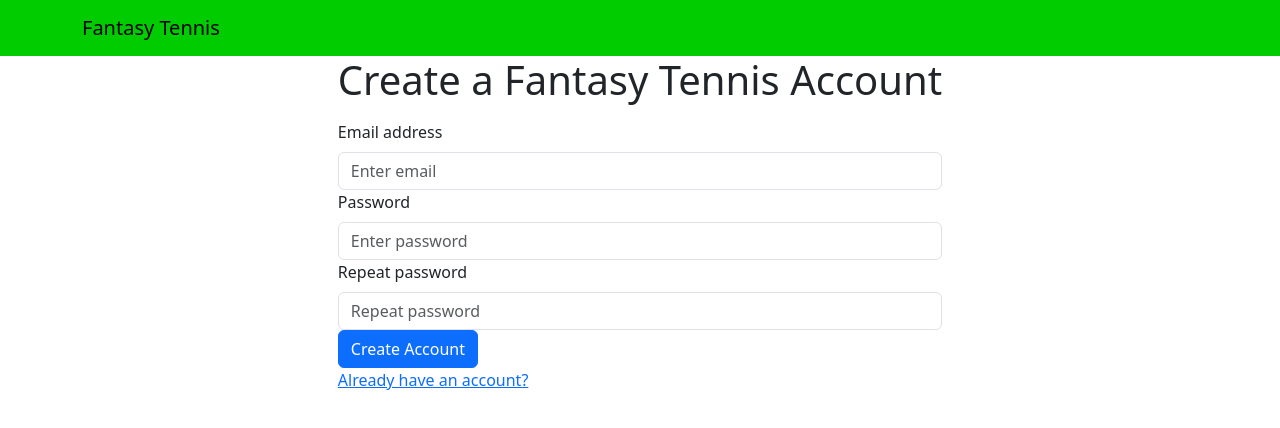
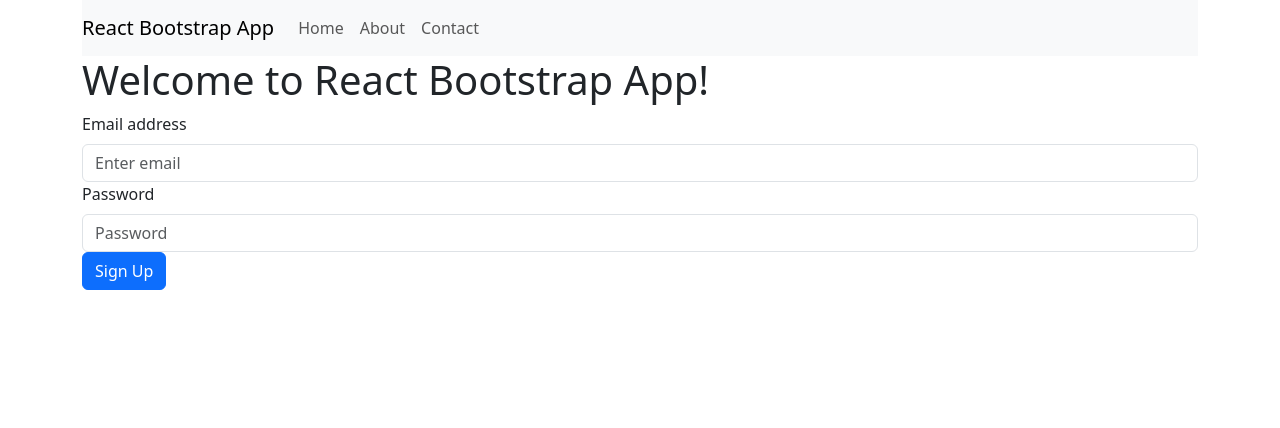
Before and after one commit to AlexCadigan/FantasyTennis, a React (Create React App) app in the folder client/: page /signup in a window 1280 px wide. Shown: the top 428 px of the page. Built offline with nearby package versions, Linux system fonts and the light colour scheme.

Commit message:
Saving work.

```diff
--- a/client/src/components/App.tsx
+++ b/client/src/components/App.tsx
@@ -1,77 +1,35 @@
-import "bootstrap/dist/css/bootstrap.min.css";
 import { BrowserRouter, Route, Routes } from "react-router-dom";
+import { Container, Nav, Navbar } from "react-bootstrap";
 import React from "react";
-import ResetPassword from "./UserAuthentication/ResetPassword";
-import { resx } from "../Resources/Resources";
-import SignIn from "./UserAuthentication/SignIn";
-import SignUp from "./UserAuthentication/SignUp";
+import SignInComponent from "./UserAuthentication/SignIn";
+import SignUpComponent from "./UserAuthentication/SignUp";
 
-/**
- * Navigation routes for the app.
- */
-export enum AppRoutes {
-	resetPassword = "/resetPassword",
-	signIn = "/",
-	signUp = "/signUp"
-}
+const App: React.FC = () => {
+	return (
+		<Container>
+			<Navbar bg="light" expand="lg">
+				<Navbar.Brand href="#">React Bootstrap App</Navbar.Brand>
+				<Navbar.Toggle aria-controls="basic-navbar-nav" />
+				<Navbar.Collapse id="basic-navbar-nav">
+					<Nav className="mr-auto">
+						<Nav.Link href="#">Home</Nav.Link>
+						<Nav.Link href="#">About</Nav.Link>
+						<Nav.Link href="#">Contact</Nav.Link>
+					</Nav>
+				</Navbar.Collapse>
+			</Navbar>
 
-/**
- * Main component class representing the application.
- */
-export default class App extends React.Component {
-	/**
-	 * Called before this component is rendered.  Sets the document title.
-	 */
-	public override componentDidMount(): void {
-		document.title = resx.websiteTitle;
-	}
+			<h1>Welcome to React Bootstrap App!</h1>
 
-	/**
-	 * Generate HTML content for the component.
-	 * @returns {JSX.Element} JSX element representing the application.
-	 */
-	public override render(): JSX.Element {
-		return (
 			<BrowserRouter>
 				<Routes>
-					<Route
-						path={AppRoutes.signIn}
-						element={
-							<SignIn
-								pageTitle={resx.userAuthentication.signIn.title}
-								submitButtonText={
-									resx.userAuthentication.signIn.submitButton
-								}
-							></SignIn>
-						}
-					></Route>
-					<Route
-						path={AppRoutes.signUp}
-						element={
-							<SignUp
-								pageTitle={resx.userAuthentication.signUp.title}
-								submitButtonText={
-									resx.userAuthentication.signUp.submitButton
-								}
-							></SignUp>
-						}
-					></Route>
-					<Route
-						path={AppRoutes.resetPassword}
-						element={
-							<ResetPassword
-								pageTitle={
-									resx.userAuthentication.resetPassword.title
-								}
-								submitButtonText={
-									resx.userAuthentication.resetPassword
-										.submitButton
-								}
-							></ResetPassword>
-						}
-					></Route>
+					<Route path="/" Component={SignInComponent} />
+					<Route path="/signup" Component={SignUpComponent} />
+					{/* Add other routes and components */}
 				</Routes>
 			</BrowserRouter>
-		);
-	}
-}
+		</Container>
+	);
+};
+
+export default App;
--- a/client/src/components/UserAuthentication/ResetPassword.tsx
+++ b/client/src/components/UserAuthentication/ResetPassword.tsx
@@ -1,65 +1,65 @@
-import AuthenticationPage, {
-	IAuthenticationPageProps,
-	IAuthenticationPageState
-} from "./AuthenticationPage";
-import { AppRoutes } from "../App";
-import { Link } from "react-router-dom";
-import { resx } from "client/src/Resources/Resources";
+// import AuthenticationPage, {
+// 	IAuthenticationPageProps,
+// 	IAuthenticationPageState
+// } from "./AuthenticationPage";
+// import { AppRoutes } from "../App";
+// import { Link } from "react-router-dom";
+// import { resx } from "client/src/Resources/Resources";
 
-/**
- * Properties used by this component.
- */
-interface IResetPasswordProps extends IAuthenticationPageProps {}
+// /**
+//  * Properties used by this component.
+//  */
+// interface IResetPasswordProps extends IAuthenticationPageProps {}
 
-/**
- * State properties used by this component.
- */
-interface IResetPasswordState extends IAuthenticationPageState {}
+// /**
+//  * State properties used by this component.
+//  */
+// interface IResetPasswordState extends IAuthenticationPageState {}
 
-/**
- * Reset password page for users that forget their password.
- */
-export default class ResetPassword extends AuthenticationPage<
-	IResetPasswordProps,
-	IResetPasswordState
-> {
-	/**
-	 * Creates an instance of this component and initalizes state properties.
-	 * @param {IResetPasswordProps} props Properties used by this component.
-	 */
-	public constructor(props: IResetPasswordProps) {
-		super(props);
+// /**
+//  * Reset password page for users that forget their password.
+//  */
+// export default class ResetPassword extends AuthenticationPage<
+// 	IResetPasswordProps,
+// 	IResetPasswordState
+// > {
+// 	/**
+// 	 * Creates an instance of this component and initalizes state properties.
+// 	 * @param {IResetPasswordProps} props Properties used by this component.
+// 	 */
+// 	public constructor(props: IResetPasswordProps) {
+// 		super(props);
 
-		// Initialize state
-		this.state = {
-			showFormValidation: false,
-			emailValue: ""
-		};
-	}
+// 		// Initialize state
+// 		this.state = {
+// 			showFormValidation: false,
+// 			emailValue: ""
+// 		};
+// 	}
 
-	//#region JSX Helpers
+// 	//#region JSX Helpers
 
-	/**
-	 * Creates elements to display in the reset password form.  Not used by this component.
-	 * @returns {null} Null.
-	 */
-	protected buildFormElements(): null {
-		return null;
-	}
+// 	/**
+// 	 * Creates elements to display in the reset password form.  Not used by this component.
+// 	 * @returns {null} Null.
+// 	 */
+// 	protected buildFormElements(): null {
+// 		return null;
+// 	}
 
-	/**
-	 * Creates navigation links to show under the submit button.
-	 * @returns {JSX.Element} Navigation links to display in the form.
-	 */
-	protected buildFormLinks(): JSX.Element {
-		return (
-			<div>
-				<Link to={AppRoutes.signIn}>
-					{resx.userAuthentication.resetPassword.backToSignInLink}
-				</Link>
-			</div>
-		);
-	}
+// 	/**
+// 	 * Creates navigation links to show under the submit button.
+// 	 * @returns {JSX.Element} Navigation links to display in the form.
+// 	 */
+// 	protected buildFormLinks(): JSX.Element {
+// 		return (
+// 			<div>
+// 				<Link to={AppRoutes.signIn}>
+// 					{resx.userAuthentication.resetPassword.backToSignInLink}
+// 				</Link>
+// 			</div>
+// 		);
+// 	}
 
-	//#endregion
-}
+// 	//#endregion
+// }
--- a/client/src/components/UserAuthentication/SignIn.tsx
+++ b/client/src/components/UserAuthentication/SignIn.tsx
@@ -1,63 +1,62 @@
-import SignInOrUp, { ISignInOrUpProps, ISignInOrUpState } from "./SignInOrUp";
-import { AppRoutes } from "../App";
+import { Button, Form } from "react-bootstrap";
+import React, { useState } from "react";
 import { Link } from "react-router-dom";
-import { resx } from "client/src/Resources/Resources";
 
-/**
- * Properties used by this component.
- */
-interface ISignInProps extends ISignInOrUpProps {}
+const SignInComponent: React.FC = () => {
+	const [email, setEmail] = useState("");
+	const [password, setPassword] = useState("");
 
-/**
- * State properties used by this component.
- */
-interface ISignInState extends ISignInOrUpState {}
+	const handleEmailChange = (
+		e: React.ChangeEvent<HTMLInputElement>
+	): void => {
+		setEmail(e.target.value);
+	};
 
-/**
- * Sign in page for existing users.
- */
-export default class SignIn extends SignInOrUp<ISignInProps, ISignInState> {
-	/**
-	 * Creates an instance of this component and initalizes state properties.
-	 * @param {ISignInProps} props Properties used by this component.
-	 */
-	public constructor(props: ISignInProps) {
-		super(props);
+	const handlePasswordChange = (
+		e: React.ChangeEvent<HTMLInputElement>
+	): void => {
+		setPassword(e.target.value);
+	};
 
-		// Initialize state
-		this.state = {
-			showFormValidation: false,
-			emailValue: "",
-			passwordValue: ""
-		};
-	}
+	const handleSubmit = (e: React.FormEvent<HTMLFormElement>): void => {
+		e.preventDefault();
+		// Add your sign-in logic here
+	};
 
-	//#region JSX Helpers
+	return (
+		<Form onSubmit={handleSubmit}>
+			<Form.Group controlId="formEmail">
+				<Form.Label>Email address</Form.Label>
+				<Form.Control
+					type="email"
+					placeholder="Enter email"
+					value={email}
+					onChange={handleEmailChange}
+				/>
+			</Form.Group>
 
-	/**
-	 * Creates additional elements to display in the sign in form.  Unused.
-	 * @returns {JSX.Element | null} Null.
-	 */
-	protected buildAdditionalFormElements(): JSX.Element | null {
-		return null;
-	}
+			<Form.Group controlId="formPassword">
+				<Form.Label>Password</Form.Label>
+				<Form.Control
+					type="password"
+					placeholder="Password"
+					value={password}
+					onChange={handlePasswordChange}
+				/>
+			</Form.Group>
 
-	/**
-	 * Creates navigation links to show under the submit button.
-	 * @returns {JSX.Element} Navigation links to display in the form.
-	 */
-	protected buildFormLinks(): JSX.Element {
-		return (
-			<div>
-				<Link to={AppRoutes.signUp}>
-					{resx.userAuthentication.signIn.signUpLink}
-				</Link>
-				<Link to={AppRoutes.resetPassword}>
-					{resx.userAuthentication.signIn.forgotPasswordLink}
-				</Link>
-			</div>
-		);
-	}
+			<Button variant="primary" type="submit">
+				Sign In
+			</Button>
 
-	//#endregion
-}
+			<Form.Group controlId="formSignUpLink">
+				<Form.Text>
+					Don&apos;t have an account?{" "}
+					<Link to="/signup">Sign Up</Link>
+				</Form.Text>
+			</Form.Group>
+		</Form>
+	);
+};
+
+export default SignInComponent;
--- a/client/src/components/UserAuthentication/SignUp.tsx
+++ b/client/src/components/UserAuthentication/SignUp.tsx
@@ -1,94 +1,54 @@
-import SignInOrUp, { ISignInOrUpProps, ISignInOrUpState } from "./SignInOrUp";
-import { AppRoutes } from "../App";
-import { ChangeEvent } from "react";
-import InputField from "./InputField";
-import { Link } from "react-router-dom";
-import { resx } from "client/src/Resources/Resources";
+import { Button, Form } from "react-bootstrap";
+import React, { useState } from "react";
 
-/**
- * HTML element IDs used by this component.
- */
-enum ElementIDs {
-	repeatPassword = "repeatPasswordInput"
-}
+const SignUpComponent: React.FC = () => {
+	const [email, setEmail] = useState("");
+	const [password, setPassword] = useState("");
 
-/**
- * Properties used by this component.
- */
-interface ISignUpProps extends ISignInOrUpProps {}
+	const handleEmailChange = (
+		e: React.ChangeEvent<HTMLInputElement>
+	): void => {
+		setEmail(e.target.value);
+	};
 
-/**
- * State properties used by this component.
- */
-interface ISignUpState extends ISignInOrUpState {
-	repeatPasswordValue: string; // User-entered repeated password
-}
+	const handlePasswordChange = (
+		e: React.ChangeEvent<HTMLInputElement>
+	): void => {
+		setPassword(e.target.value);
+	};
 
-/**
- * Sign up page for new users.
- */
-export default class SignUp extends SignInOrUp<ISignUpProps, ISignUpState> {
-	/**
-	 * Creates an instance of this component and initalizes state properties.
-	 * @param {ISignUpProps} props Properties used by this component.
-	 */
-	public constructor(props: ISignUpProps) {
-		super(props);
+	const handleSubmit = (e: React.FormEvent<HTMLFormElement>): void => {
+		e.preventDefault();
+		// Add your sign-up logic here
+	};
 
-		// Initialize state
-		this.state = {
-			showFormValidation: false,
-			emailValue: "",
-			passwordValue: "",
-			repeatPasswordValue: ""
-		};
-	}
+	return (
+		<Form onSubmit={handleSubmit}>
+			<Form.Group controlId="formEmail">
+				<Form.Label>Email address</Form.Label>
+				<Form.Control
+					type="email"
+					placeholder="Enter email"
+					value={email}
+					onChange={handleEmailChange}
+				/>
+			</Form.Group>
 
-	//#region JSX Helpers
+			<Form.Group controlId="formPassword">
+				<Form.Label>Password</Form.Label>
+				<Form.Control
+					type="password"
+					placeholder="Password"
+					value={password}
+					onChange={handlePasswordChange}
+				/>
+			</Form.Group>
 
-	/**
-	 * Creates elements to display in the sign up form.
-	 * @returns {JSX.Element} Elements to display in the form.
-	 */
-	protected buildAdditionalFormElements(): JSX.Element {
-		return (
-			<InputField
-				ID={ElementIDs.repeatPassword}
-				type="password"
-				label={resx.userAuthentication.signUp.repeatPasswordLabel}
-				ghostText={
-					resx.userAuthentication.signUp.repeatPasswordGhostText
-				}
-				onChange={this.onRepeatPasswordChange}
-			></InputField>
-		);
-	}
+			<Button variant="primary" type="submit">
+				Sign Up
+			</Button>
+		</Form>
+	);
+};
 
-	/**
-	 * Creates additional sign up form buttons to show under the submit button.
-	 * @returns {JSX.Element} Additional buttons to display in the form.
-	 */
-	protected buildFormLinks(): JSX.Element {
-		return (
-			<div>
-				<Link to={AppRoutes.signIn}>
-					{resx.userAuthentication.signUp.signInLink}
-				</Link>
-			</div>
-		);
-	}
-
-	//#endregion
-
-	/**
-	 * Called when the repeat password input value changes.
-	 * @param {ChangeEvent<HTMLInputElement>} event Input change event.
-	 */
-	private onRepeatPasswordChange = (
-		event: ChangeEvent<HTMLInputElement>
-	): void => {
-		this.setState({
-			repeatPasswordValue: event.target.value
-		});
-	};
-}
+export default SignUpComponent;
```
Also changed, not shown: client/src/components/UserAuthentication/LoginPage.tsx (+33 -186 lines), client/src/index.tsx (+5 -6 lines), 1 other file (tests, documents, lock files or other folders).
